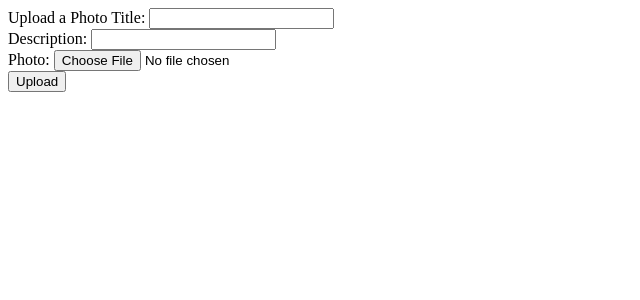
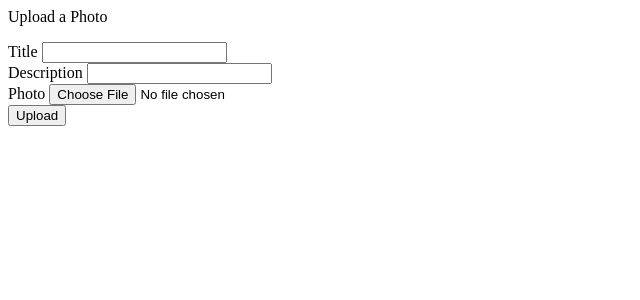
Before and after one commit to austinmok915/s381F_assignment, a Node server app: template views/upload.html in a window 1280 px wide. Shown: the top 300 px of the page, without its empty margins (0-640 px from the left). Run offline with Node 20, Linux system fonts and the light colour scheme; the template is opened without the code that fills it, so the values that code supplies are empty; some libraries are stand-ins or nearby versions.

Commit message:
Update upload.html

```diff
--- a/views/upload.html
+++ b/views/upload.html
@@ -1,11 +1,20 @@
 <html>
 <body>
-	<form method="post" enctype="multipart/form-data" action="/upload">
-    		Upload a Photo
-		Title: <input type="text" name="title"><br>
-		Description: <input type="text" name="description"><br>
-    		Photo: <input type="file" name="image"><br>
-		<input type="submit" value="Upload">
-	</form>
+	<form action="/fileupload" method="post" enctype="multipart/form-data" >
+	<p>Upload a Photo</p>
+        <div class="form-group">
+        	<label for="title">Title</label>
+                <input type="text" name="title">
+        </div>
+        <div class="form-group">
+                <label for="description">Description</label>
+                <input type="text" name="description" >
+        </div>
+        <div class="form-group">
+                <label for="filetoupload">Photo</label>
+                <input type="file"  name="filetoupload"><br>
+        </div>
+                <button type="submit" class="btn btn-primary">Upload</button>
+        </form>
 </body>
 </html>
```
